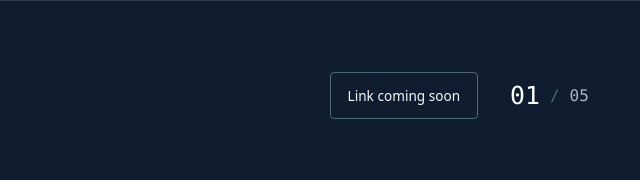
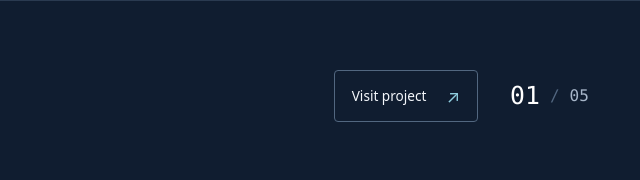
Before and after one commit to ryanriccio05/webportfolio, a plain HTML site: page project-zone.html in a window 1280 px wide. Shown: the part 610-790 px from the top of the page, 640-1280 px from the left. Drawn offline with Linux system fonts and the light colour scheme.

Commit message:
Update project-zone.html

```diff
--- a/project-zone.html
+++ b/project-zone.html
@@ -26,7 +26,7 @@
                         <h1 id="project-title-4">SideQuest</h1>
                         <p class="project-description">My senior capstone project, currently in development.</p>
                     </div>
-                    <span class="project-visit" aria-disabled="true">Link coming soon</span>
+                    <a class="project-visit" href="https://side-quest.me/" target="_blank" rel="noopener noreferrer">Visit project <span aria-hidden="true">↗</span></a>
                     <div class="project-count" aria-label="Slide 1 of 5"><span>01</span><span class="count-divider" aria-hidden="true">/</span><span>05</span></div>
                 </footer>
             </section>
```
